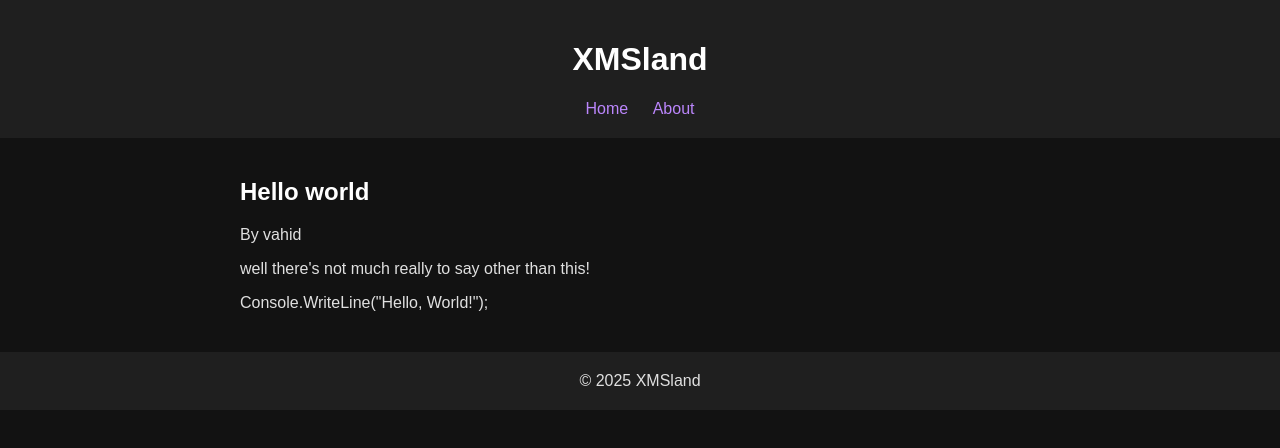
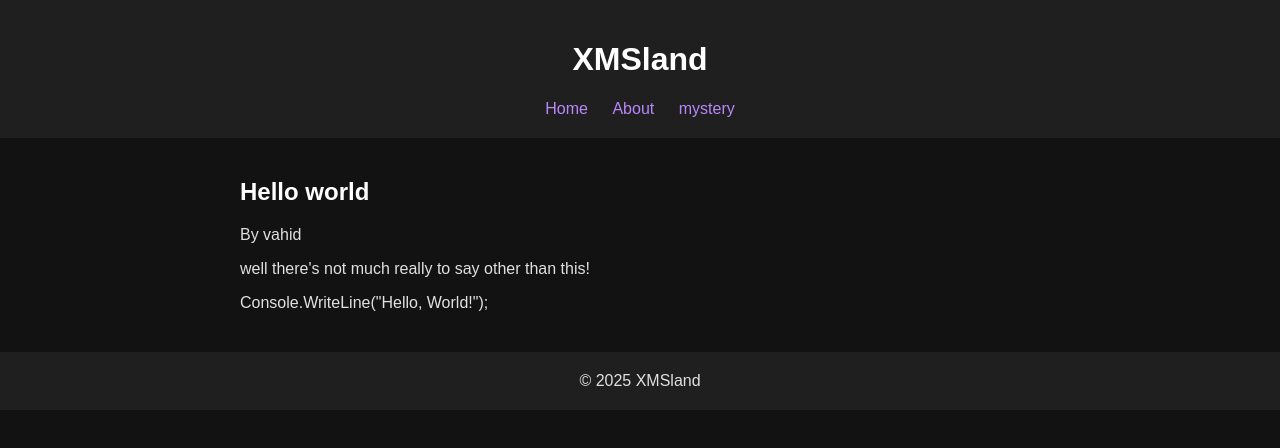
Before and after one commit to osintdoesstuff/webodingus, a plain HTML site: page page1.html in a window 1280 px wide. Drawn offline with Linux system fonts and the light colour scheme.

Commit message:
Update page1.html

```diff
--- a/page1.html
+++ b/page1.html
@@ -11,6 +11,7 @@
         <nav>
             <a href="index.htm">Home</a>
             <a href="about.html">About</a>
+            <a href="mystery.html">mystery</a>
         </nav>
     </header>
 
```
